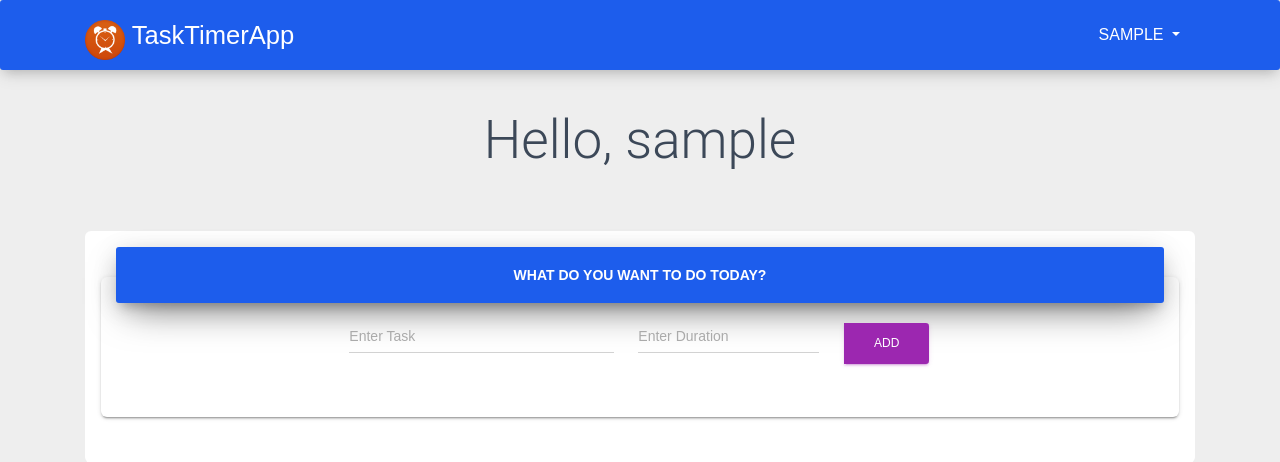
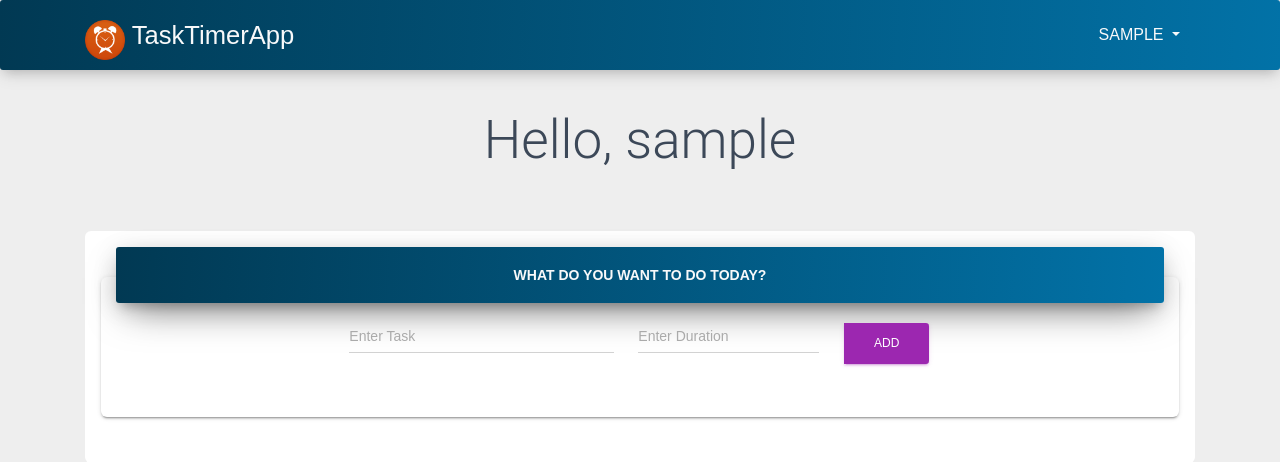
Before and after one commit to hyperonx/DjangoTimerApp, a Django app: page / in a window 1280 px wide. Shown: the top 462 px of the page. Run offline with Django 3.2, Linux system fonts and the light colour scheme; the visitor is signed in with stand-in values (Sample User, id 1); data that the repository does not hold is empty; some libraries are stand-ins or nearby versions; some web fonts are replaced.

Commit message:
changed navbar color

```diff
--- a/taskTimer/static/css/styles.css
+++ b/taskTimer/static/css/styles.css
@@ -63,12 +63,21 @@ footer {
 	  font-size: 1.6rem;
   }
 
-  .navbar{
-	  background-color: #1d5dec !important;
+
+	  /* background-color: black!important;
 	  /* background-color: white!important; */
-	  color: white
+	  /* color: white */
 	  /* color: black */
-  }
+	  /* background: #1d5dec;
+	background: linear-gradient(left, #0272a7, #013953);
+	background: -moz-linear-gradient(left, #0272a7, #013953);
+	background: -webkit-gradient(linear, 100% 100%, 0% 0%, from(#0272a7), to(#013953));
+	color: #f8f9fa;
+	-webkit-transition: all 0.2s ease-in-out;
+	-moz-transition: all 0.2s ease-in-out;
+	transition: all 0.2s ease-in-out;
+	display: block; */
+
 
   /* .navbar-nav .nav-item.active .nav-link,
 .navbar-nav .nav-item .nav-link:hover {
@@ -76,6 +85,7 @@ footer {
 	border-bottom: 3px solid #1d5dec;
 
 } */
+.navbar,.card .custom-card-header,
 .dropdown-menu .dropdown-item:hover {
 	background: #1d5dec;
 	background: linear-gradient(left, #0272a7, #013953);
--- a/templates/base.html
+++ b/templates/base.html
@@ -9,10 +9,10 @@
         <meta http-equiv="X-UA-Compatible" content="IE=edge" />
         <meta name="viewport" content="width=device-width, initial-scale=1" />
 
-        <link rel="stylesheet" href="{%static 'css/font-awesome.min.css' %}" />
+        <!-- <link rel="stylesheet" href="{%static 'css/font-awesome.min.css' %}" /> -->
 
         <link rel="stylesheet" href="{%static 'css/material-kit.min.css' %}" />
-        <link href="{%static 'css/gogcss.css' %}" rel="stylesheet" />
+        <!-- <link href="{%static 'css/gogcss.css' %}" rel="stylesheet" /> -->
         <link rel="stylesheet" href="{%static 'css/styles.css' %}" />
         <audio src="{%static 'media/finish.mp3'%}" id="my_audio"></audio>
     </head>
```
